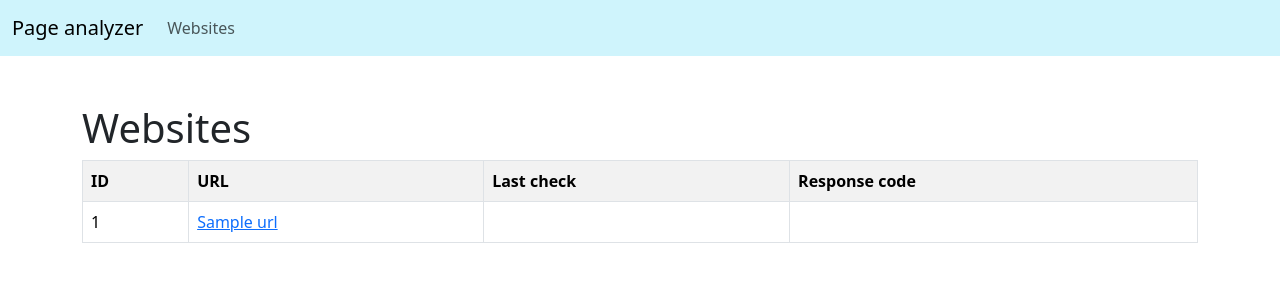
After one commit to Pavel-Kr/page-analyzer, a Flask app: page /urls in a window 1280 px wide. The commit adds this page. Shown: the top 300 px of the page. Run offline with Flask 3, Linux system fonts and the light colour scheme; a database or web service that is not in the repository returns one stand-in record (values such as "Sample title"); some libraries are stand-ins or nearby versions.

Commit message:
Added work with database

```diff
--- /dev/null
+++ b/database.sql
@@ -0,0 +1,5 @@
+CREATE TABLE urls (
+    id SERIAL PRIMARY KEY,
+    name VARCHAR(255),
+    created_at DATE
+);
--- a/page_analyzer/app.py
+++ b/page_analyzer/app.py
@@ -1,11 +1,94 @@
-from flask import Flask, render_template
+from flask import (
+    Flask,
+    render_template,
+    request,
+    redirect,
+    url_for,
+    flash,
+    get_flashed_messages
+)
+import psycopg2
+import os
+from dotenv import load_dotenv
+from psycopg2.extras import NamedTupleCursor
+from validators.url import url
+from urllib.parse import urlparse, urlunparse
+from datetime import date
 
 
+load_dotenv()
+DATABASE_URL = os.getenv('DATABASE_URL')
 app = Flask(__name__)
+app.config['SECRET_KEY'] = os.getenv('SECRET_KEY')
 
 
 @app.route('/')
-def hello_world():
+def index():
     return render_template(
         'index.html'
     )
+
+
+def validate_url(data):
+    if not data['url']:
+        return False
+    return url(data['url'])
+
+
+@app.get('/urls')
+def urls_get():
+    conn = psycopg2.connect(DATABASE_URL)
+    with conn.cursor(cursor_factory=NamedTupleCursor) as curs:
+        curs.execute('SELECT * FROM urls')
+        urls = curs.fetchall()
+        return render_template(
+            'urls.html',
+            urls=urls
+        )
+
+
+@app.post('/urls')
+def urls_post():
+    data = request.form.to_dict()
+    if not validate_url(data):
+        flash('Incorrect URL', 'danger')
+        messages = get_flashed_messages(with_categories=True)
+        return render_template(
+            'index.html',
+            url=data['url'],
+            messages=messages
+        ), 422
+
+    conn = psycopg2.connect(DATABASE_URL)
+    with conn.cursor(cursor_factory=NamedTupleCursor) as curs:
+        parsed = urlparse(data['url'])
+        normalized = (parsed.scheme, parsed.netloc, '', '', '', '')
+        new_url = urlunparse(normalized)
+        curs.execute('SELECT * FROM urls WHERE name = %s', (new_url,))
+        db_entry = curs.fetchone()
+        print(db_entry)
+        if not db_entry:
+            print('Insert into database')
+            curs.execute('INSERT INTO urls (name, created_at) '
+                         'VALUES (%s, %s)', (new_url, date.today()))
+            conn.commit()
+        curs.execute('SELECT id FROM urls WHERE name = %s', (new_url,))
+        id = curs.fetchone().id
+        flash('URL was added successfully', 'success')
+        return redirect(url_for('url_get', id=id), 302)
+
+
+@app.get('/urls/<id>')
+def url_get(id):
+    messages = get_flashed_messages(with_categories=True)
+    conn = psycopg2.connect(DATABASE_URL)
+    with conn.cursor(cursor_factory=NamedTupleCursor) as curs:
+        curs.execute('SELECT * FROM urls WHERE id = %s', (id,))
+        url = curs.fetchone()
+        if not url:
+            return 'Page not found', 404
+        return render_template(
+            'show.html',
+            url=url,
+            messages=messages
+        )
--- /dev/null
+++ b/page_analyzer/templates/base.html
@@ -0,0 +1,34 @@
+<!DOCTYPE html>
+<html lang="en">
+<head>
+    <meta charset="UTF-8">
+    <meta name="viewport" content="width=device-width, initial-scale=1.0">
+    <title>{% block title %}Page analyzer{% endblock %}</title>
+    <link href="https://cdn.jsdelivr.net/npm/bootstrap@5.3.3/dist/css/bootstrap.min.css" rel="stylesheet" integrity="sha384-QWTKZyjpPEjISv5WaRU9OFeRpok6YctnYmDr5pNlyT2bRjXh0JMhjY6hW+ALEwIH" crossorigin="anonymous">
+</head>
+<body>
+    <header>
+        <nav class="navbar navbar-expand-lg bg-info-subtle">
+            <div class="container-fluid">
+              <a class="navbar-brand" href="{{ url_for('index') }}">Page analyzer</a>
+                <ul class="navbar-nav me-auto mb-lg-0">
+                  <li class="nav-item">
+                    <a class="nav-link" aria-current="page" href="{{ url_for('urls_get') }}">Websites</a>
+                  </li>
+                </ul>
+            </div>
+          </nav>
+    </header>
+    <main>
+        {% if messages %}
+            {% for category, message in messages %}
+            <div class="alert alert-{{ category }}">
+                {{ message }}
+            </div>
+            {% endfor %}
+        {% endif %}
+        {% block content %}{% endblock %}
+    </main>
+    <script src="https://cdn.jsdelivr.net/npm/bootstrap@5.3.3/dist/js/bootstrap.bundle.min.js" integrity="sha384-YvpcrYf0tY3lHB60NNkmXc5s9fDVZLESaAA55NDzOxhy9GkcIdslK1eN7N6jIeHz" crossorigin="anonymous"></script>
+</body>
+</html>
--- /dev/null
+++ b/page_analyzer/templates/urls.html
@@ -0,0 +1,23 @@
+{% extends 'base.html' %}
+
+{% block content %}
+<div class="container mt-5">
+    <h1>Websites</h1>
+    <table class="table table-striped table-bordered" data-test="urls">
+        <tr>
+            <th>ID</th>
+            <th>URL</th>
+            <th>Last check</th>
+            <th>Response code</th>
+        </tr>
+        {% for url in urls %}
+        <tr>
+            <td>{{ url.id }}</td>
+            <td><a href="{{ url_for('url_get', id=url.id) }}">{{ url.name }}</a></td>
+            <td></td>
+            <td></td>
+        </tr>
+        {% endfor %}
+    </table>
+</div>
+{% endblock %}
--- a/pyproject.toml
+++ b/pyproject.toml
@@ -10,6 +10,8 @@ python = "^3.10"
 flask = "^3.0.3"
 gunicorn = "^22.0.0"
 python-dotenv = "^1.0.1"
+psycopg2-binary = "^2.9.9"
+validators = "^0.28.3"
 
 
 [tool.poetry.group.dev.dependencies]
```
Also changed, not shown: page_analyzer/templates/flash.html (added, +7 -0 lines), page_analyzer/templates/index.html (+8 -30 lines), page_analyzer/templates/show.html (added, +21 -0 lines), 4 other files.
